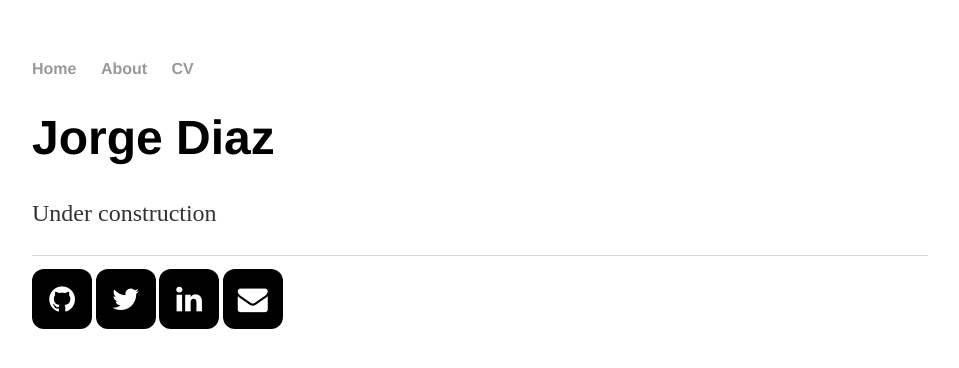
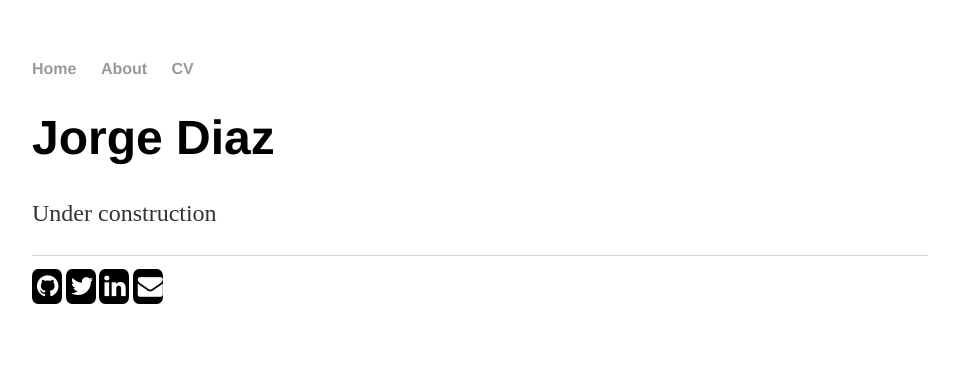
Before and after one commit to jorge-diaz/jorge-diaz.github.io, a Jekyll site: the page built from index.html, in a window 1280 px wide. Shown: the top 368 px of the page, without its empty margins (160-1119 px from the left). Built offline with Jekyll 4.4.1, drawn with Linux system fonts in a browser that asks for light colours; comment, search, counter and statistics services are not loaded.

```diff
--- a/_layouts/default.html
+++ b/_layouts/default.html
@@ -5,14 +5,14 @@
 <link rel="stylesheet" href="https://cdnjs.cloudflare.com/ajax/libs/font-awesome/4.7.0/css/font-awesome.min.css">
 <style>
 .fa {
-  padding: 15px;
-  font-size: 30px;
-  width: 30px;
-  text-align: center;
+  padding: 5px;
+  font-size: 25px;
+  width: 20px;
+  text-align: left;
   text-decoration: none;
   margin: 0px 0px;
   border-radius: 20%;
-}
+  }
 
 .fa:hover {
     opacity: 0.7;
```
